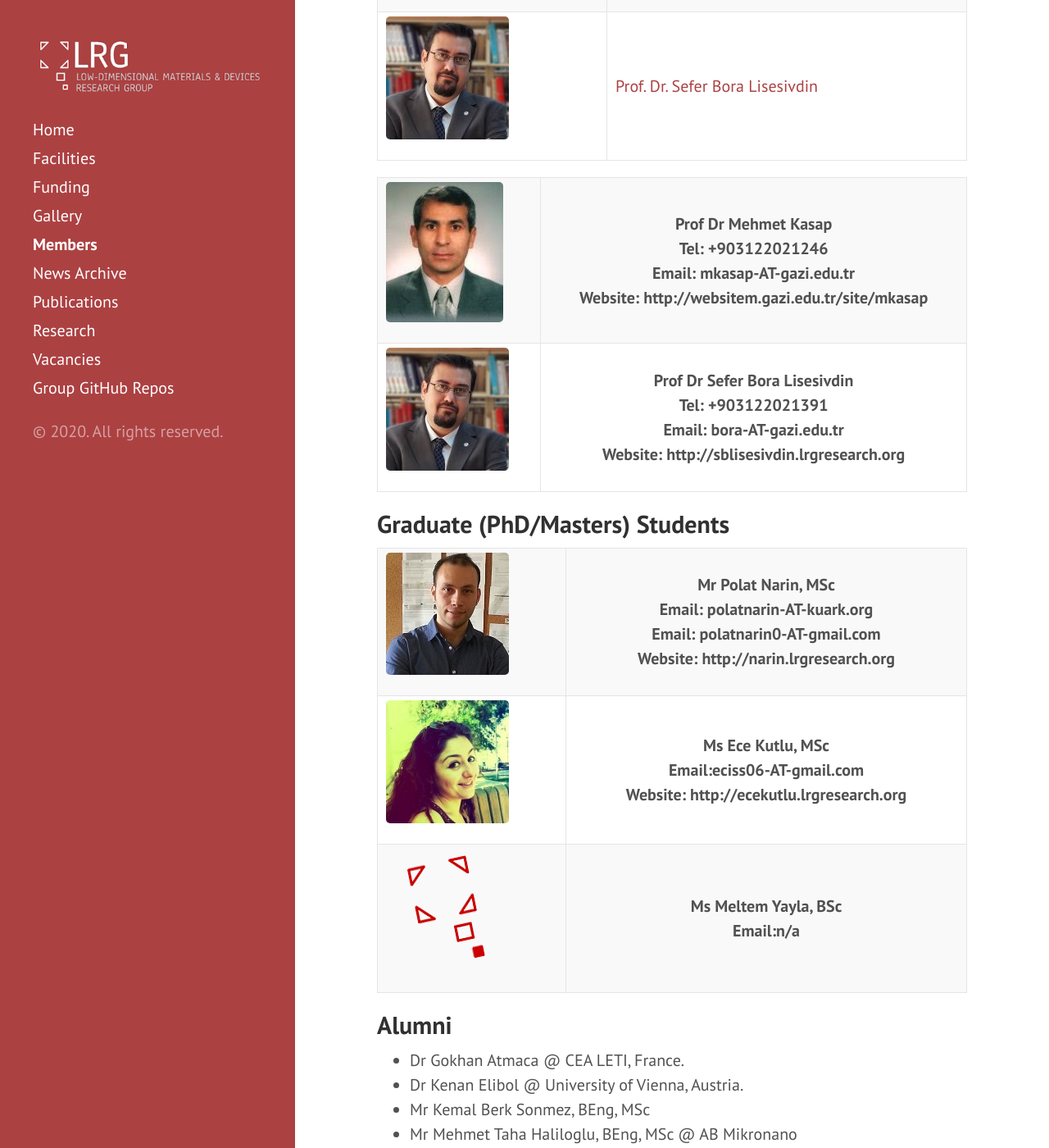
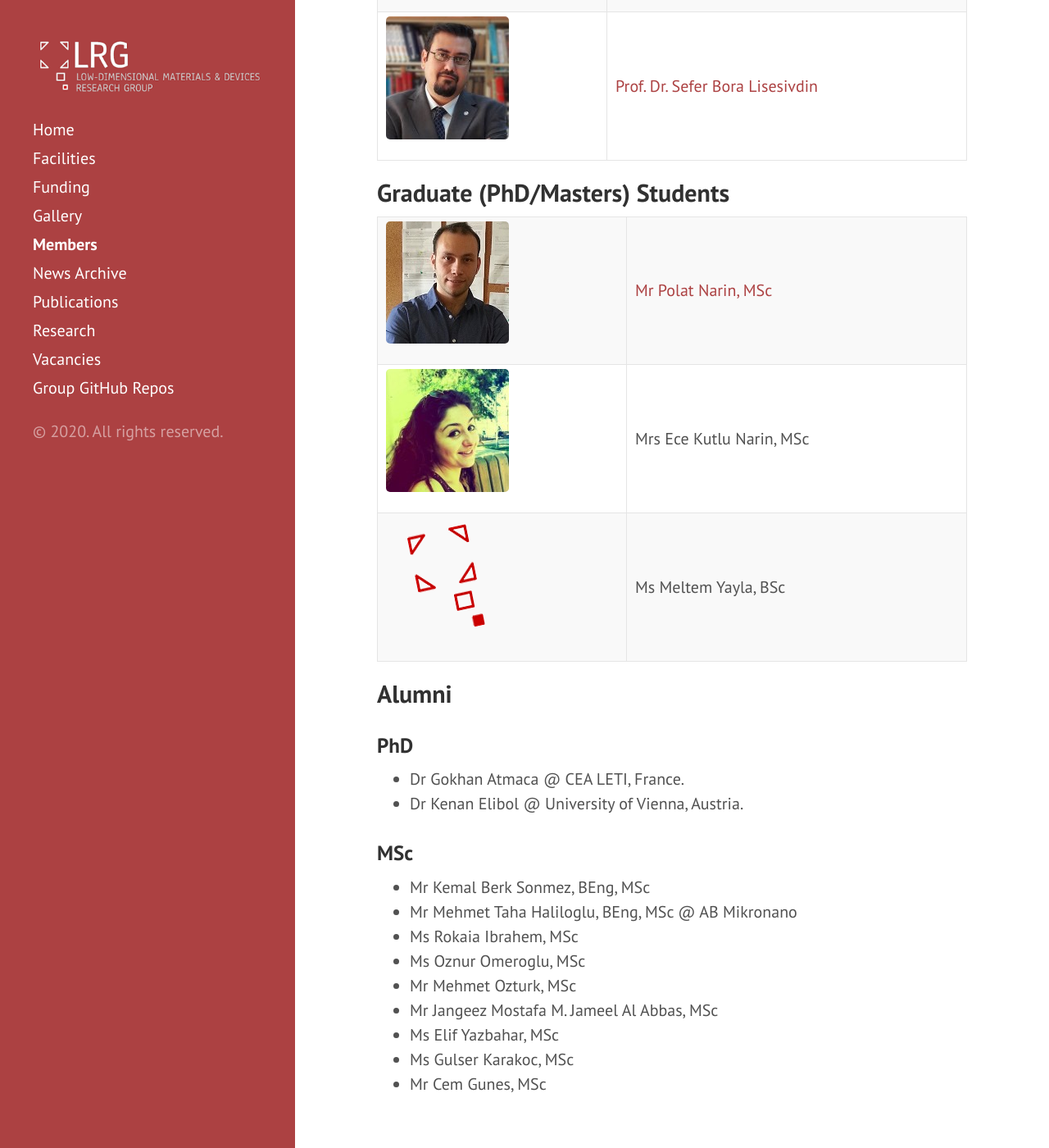
Before and after one commit to lrgresearch/oldwebsite, a Jekyll site: the page built from members.md, in a window 1280 px wide and 1400 px high, scrolled down 412 px. Shown: the whole window at 82% size. Built offline with Jekyll 4.4.1, drawn with Linux system fonts in a browser that asks for light colours; Markdown is read by kramdown in place of the engine named in the settings.

Commit message:
Updating Members

```diff
--- a/members.md
+++ b/members.md
@@ -10,23 +10,21 @@ title: Members
 ![MKasap](files/members/mkasap.jpg) | [Prof. Dr. Mehmet Kasap](http://websitem.gazi.edu.tr/site/mkasap)
 ![SBLisesivdin](files/members/bora.jpg) | [Prof. Dr. Sefer Bora Lisesivdin](http://sblisesivdin.github.io)
 
+## Graduate (PhD/Masters) Students
 
-<table>
-<tr><th><img src="files/members/mkasap.jpg"></th><th>Prof Dr Mehmet Kasap<br>Tel: +903122021246<br>Email: mkasap-AT-gazi.edu.tr<br>Website: http://websitem.gazi.edu.tr/site/mkasap</th></tr>
-<tr><th><img src="files/members/bora.jpg"></th><th>Prof Dr Sefer Bora Lisesivdin<br>Tel: +903122021391<br>Email: bora-AT-gazi.edu.tr<br>Website: http://sblisesivdin.lrgresearch.org</th></tr></table>
-
-## Graduate (PhD/Masters) Students
-<table>
-<tr><th><img src="files/members/polat-1.jpg"></th><th>Mr Polat Narin, MSc<br>Email: polatnarin-AT-kuark.org<br>Email: polatnarin0-AT-gmail.com<br>Website: http://narin.lrgresearch.org</th></tr>
-<tr><th><img src="files/members/ece.jpg"></th><th>Ms Ece Kutlu, MSc<br>Email:eciss06-AT-gmail.com<br>Website: http://ecekutlu.lrgresearch.org</th></tr>
-<tr><th><img src="files/members/nopic.png"></th><th>Ms Meltem Yayla, BSc<br>Email:n/a</th></tr>
-</table>
-
+![PNarin](files/members/polat.jpg) | [Mr Polat Narin, MSc](https://sites.google.com/view/polatnarin/home?authuser=0)
+![EKutluNarin](files/members/ece.jpg) | Mrs Ece Kutlu Narin, MSc
+![MYayla](files/members/nopic.png) | Ms Meltem Yayla, BSc
 
 ## Alumni
 
+### PhD
+
 * Dr Gokhan Atmaca @ CEA LETI, France.
 * Dr Kenan Elibol @ University of Vienna, Austria.
+
+### MSc
+
 * Mr Kemal Berk Sonmez, BEng, MSc
 * Mr Mehmet Taha Haliloglu, BEng, MSc @ AB Mikronano
 * Ms Rokaia Ibrahem, MSc
```
Also changed, not shown: files/members/polat.jpg (renamed from files/members/polat-1.jpg).
